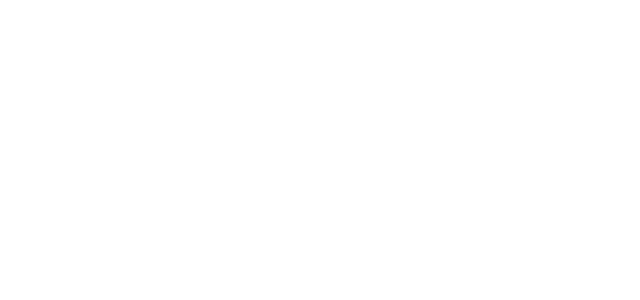
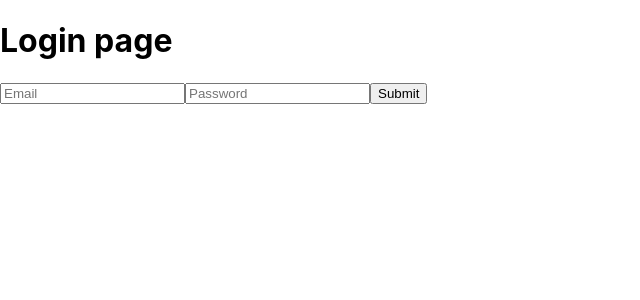
Before and after one commit to stijnstroeve/cila-old, a React (Create React App) app in the folder src/modules/frontend/: page /login in a window 1280 px wide. Shown: the top 300 px of the page, without its empty margins (0-640 px from the left). Built offline with nearby package versions, Linux system fonts and the light colour scheme.

Commit message:
Added homepage and loginpage in frontend.

```diff
--- a/src/modules/frontend/package.json
+++ b/src/modules/frontend/package.json
@@ -8,8 +8,10 @@
     "@testing-library/user-event": "^7.2.1",
     "react": "^16.13.1",
     "react-dom": "^16.13.1",
+    "react-redux": "^7.2.0",
     "react-router-dom": "^5.1.2",
-    "react-scripts": "3.4.1"
+    "react-scripts": "3.4.1",
+    "redux": "^4.0.5"
   },
   "scripts": {
     "start": "react-scripts start",
--- /dev/null
+++ b/src/modules/frontend/src/pages/LoginPage/LoginPage.js
@@ -0,0 +1,21 @@
+import React, {useState} from 'react';
+
+const LoginPage = () => {
+    const [email, setEmail] = useState('');
+    const [password, setPassword] = useState('');
+
+    const login = () => {
+        console.log(email, password);
+    };
+
+    return (
+        <div>
+            <h1>Login page</h1>
+            <input type={'email'} placeholder={'Email'} value={email} onChange={(e) => setEmail(e.target.value)} />
+            <input type={'password'} placeholder={'Password'} value={password} onChange={(e) => setPassword(e.target.value)} />
+            <input type={'button'} value={'Submit'} onClick={() => login()} />
+        </div>
+    )
+};
+
+export default LoginPage;
--- a/src/modules/frontend/src/router.js
+++ b/src/modules/frontend/src/router.js
@@ -1,12 +1,16 @@
 import React from 'react';
 import {BrowserRouter, Route, Switch} from 'react-router-dom';
 import HomePage from './pages/HomePage/HomePage';
+import LoginPage from './pages/LoginPage/LoginPage';
 
 const Router = () => {
     return (
         <BrowserRouter>
 
             <Switch>
+                <Route path={'/login'}>
+                    <LoginPage />
+                </Route>
                 <Route path={'/'} exact>
                     <HomePage />
                 </Route>
--- /dev/null
+++ b/src/modules/frontend/src/services/rootReducer.js
@@ -0,0 +1,5 @@
+import {combineReducers} from 'redux';
+
+export default combineReducers({
+
+});
```
Also changed, not shown: src/modules/frontend/src/context/auth.js (added, +7 -0 lines), src/modules/frontend/src/services/auth/reducer.js (added, +10 -0 lines), src/modules/frontend/src/services/webRequests/reducer.js (added, +16 -0 lines), src/modules/frontend/src/services/auth/actionTypes.js (added), src/modules/frontend/src/services/auth/actions.js (added), src/modules/frontend/src/services/webRequests/actionTypes.js (added), src/modules/frontend/src/services/webRequests/actions.js (added), 1 other file (tests, documents, lock files or other folders).
